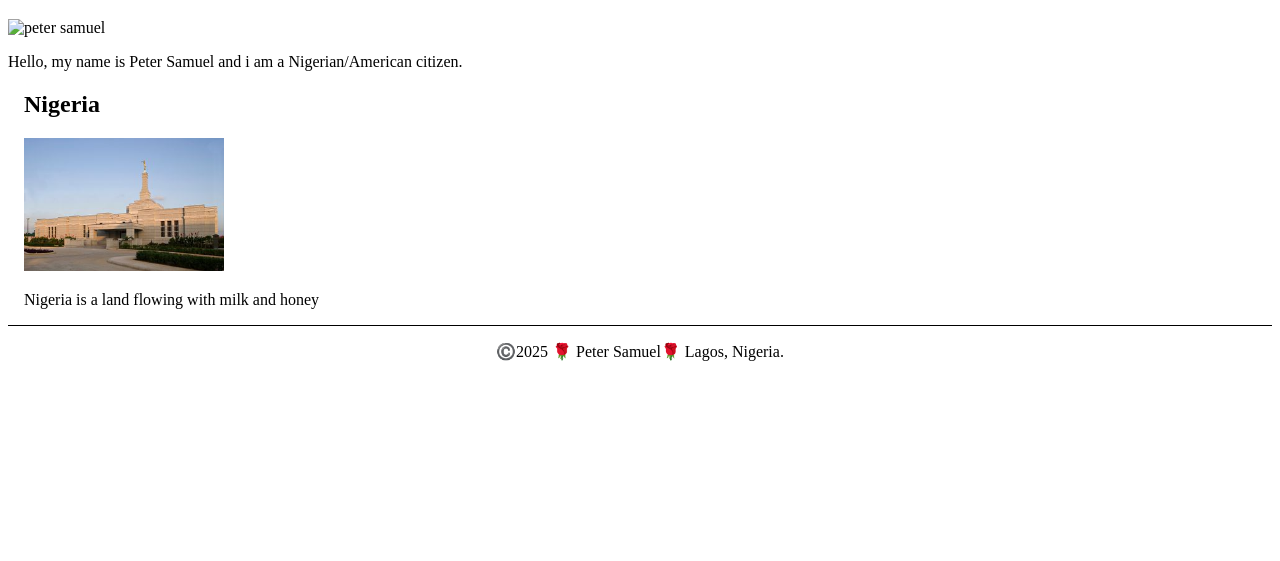
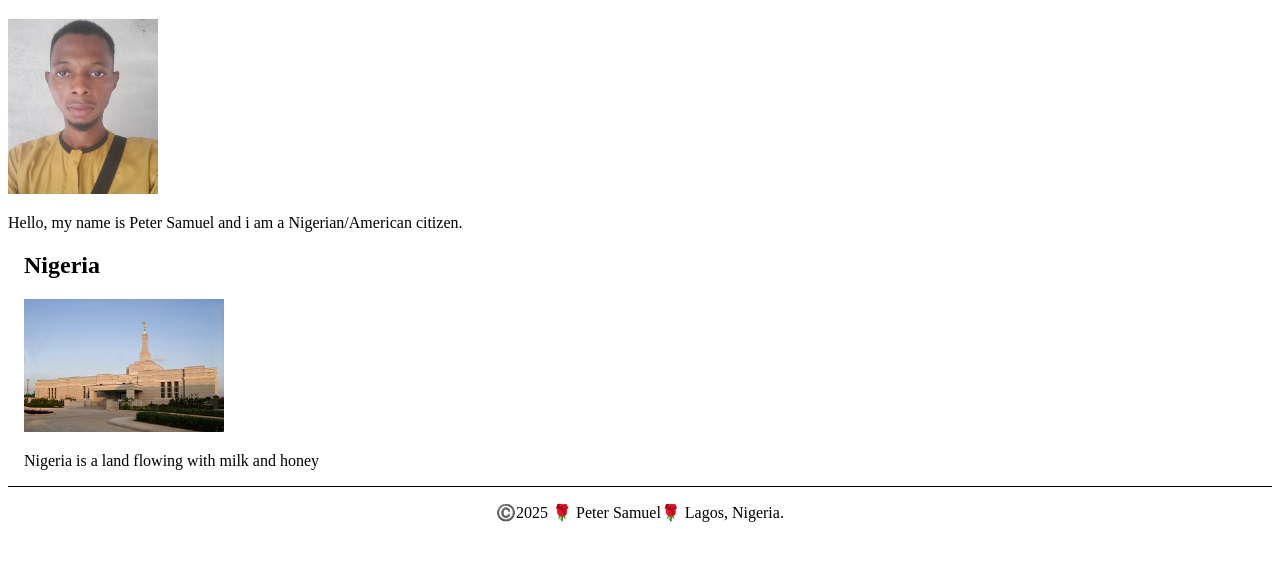
Before and after one commit to Samuelpeter001/wdd130-, a plain HTML site: page index.html in a window 1280 px wide. Shown: the part 87-648 px from the top of the page. Drawn offline with Linux system fonts and the light colour scheme; files that its build step writes are made by us from their sources; files whose address does not match are found by name.

Commit message:
Update index.html
I renamed image

```diff
--- a/index.html
+++ b/index.html
@@ -18,7 +18,7 @@
     </header>
     <main>
         <h1>Peter Samuel - WDD 130</h1>
-        <img src="images/profile.jpg" alt="peter samuel" width="200">
+        <img src="week01/images/profile.jpg" alt="peter samuel" width="200">
         <p>Hello, my name is Peter Samuel and i am a Nigerian/American citizen.</p>
     </main>
     <aside>
```
